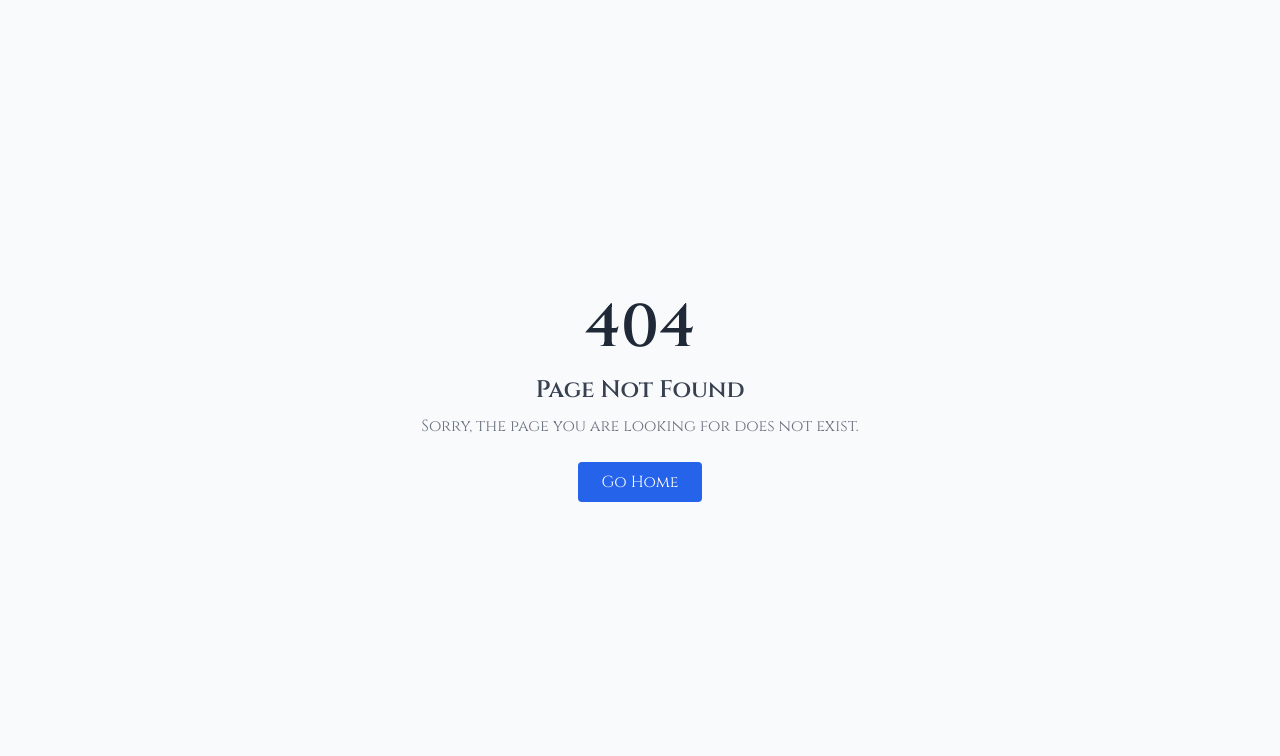
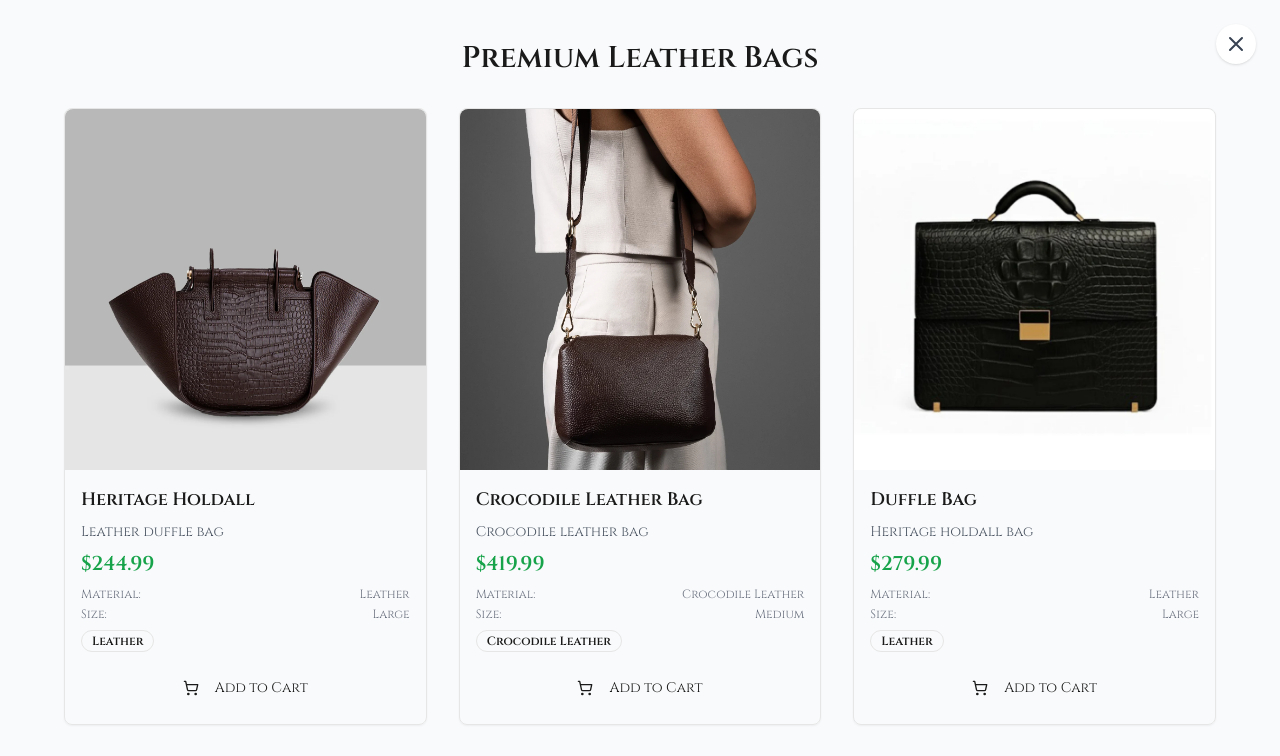
Before and after one commit to anasparvez21-spec/classic-international-website, a React (Vite) app: page /bags in a window 1280 px wide. Before the commit this address had no page. Shown: the top 756 px of the page. Built offline with nearby package versions, Linux system fonts and the light colour scheme; the HTML template or start-up script is replaced by a standard one.

Commit message:
Add /bags route and update product price reductions

```diff
--- a/package.json
+++ b/package.json
@@ -42,6 +42,7 @@
     "@radix-ui/react-tooltip": "^1.2.7",
     "@tanstack/react-query": "^5.83.0",
     "@types/uuid": "^10.0.0",
+    "@vercel/speed-insights": "^1.2.0",
     "class-variance-authority": "^0.7.1",
     "clsx": "^2.1.1",
     "cmdk": "^1.1.1",
--- a/src/App.tsx
+++ b/src/App.tsx
@@ -48,6 +48,7 @@ const App = () => (
             <Route path="/all-products" element={<AllProducts />} />
             <Route path="/luxury-leather-carpets" element={<LuxuryLeatherCarpets />} />
             <Route path="/premium-leather-bags" element={<PremiumLeatherBags />} />
+            <Route path="/bags" element={<PremiumLeatherBags />} />
             <Route path="/leather-hides" element={<LeatherHides />} />
             <Route path="/wallets" element={<Wallets />} />
             <Route path="/shoes" element={<Shoes />} />
```
Also changed, not shown: 1 other file (tests, documents, lock files or other folders).
